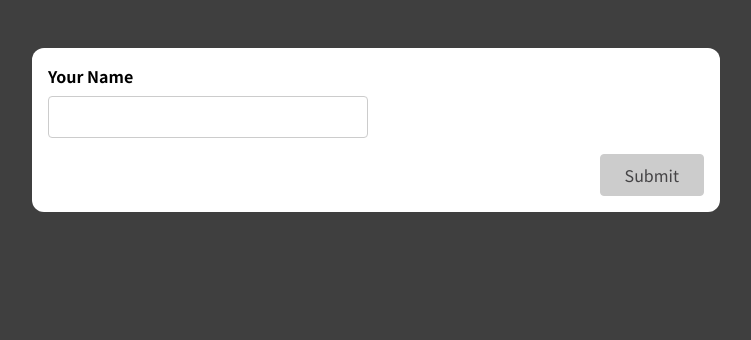
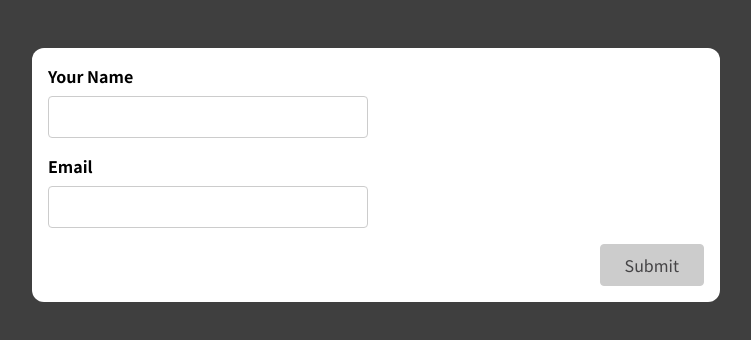
Before and after one commit to jenvdr/REACT-forms-user-input, a React (Create React App) app: page / in a window 1280 px wide. Shown: the top 340 px of the page, without its empty margins (264-1015 px from the left). Built offline with nearby package versions, Linux system fonts and the light colour scheme.

Commit message:
Include email input field and add validation logic

```diff
--- a/src/components/SimpleInput.js
+++ b/src/components/SimpleInput.js
@@ -6,11 +6,20 @@ const SimpleInput = (props) => {
   const enteredNameIsValid = enteredName.trim() !== '' ;
   const nameInputIsInvalid = !enteredNameIsValid && enteredNameTouched;
 
+  const [enteredEmail, setEnteredEmail] = useState("");
+  const [enteredEmailTouched, setEnteredEmailTouched] = useState(false);
+  const enteredEmailIsValid = enteredEmail.trim() !== '' && enteredEmail.includes('@') ;
+  const emailInputIsInvalid = !enteredEmailIsValid && enteredEmailTouched;
+
   let formIsValid = false;
 
-  if (enteredNameIsValid) {
+  if (enteredNameIsValid && enteredEmailIsValid) {
     formIsValid = true;
   }
+
+  const emailInputChangeHandler = (event) => {
+    setEnteredEmail(event.target.value);
+  };
 
   const nameInputChangeHandler = (event) => {
     setEnteredName(event.target.value);
@@ -20,14 +29,21 @@ const SimpleInput = (props) => {
     setEnteredNameTouched(true);
   }
 
+  const emailInputBlurHandler = event => {
+    setEnteredEmailTouched(true);
+  }
+
   const formSubmissionHandler = (event) => {
     event.preventDefault();
 
     setEnteredNameTouched(true);
-    if (!enteredNameIsValid) {
+    setEnteredEmailTouched(true);
+    if (!enteredNameIsValid || !enteredEmailIsValid) {
       return;
     }
 
+    setEnteredEmail("");
+    setEnteredEmailTouched(false);
     setEnteredName("");
     setEnteredNameTouched(false);
   };
@@ -48,6 +64,20 @@ const SimpleInput = (props) => {
           <p className="error-text">Name must not be empty.</p>
         )}
       </div>
+      <div className={`form-control ${emailInputIsInvalid && " invalid"}`}>
+        <label htmlFor="email">Email</label>
+        <input
+          type="email"
+          id="email"
+          pattern="[^ @]*@[^ @]*"
+          onBlur={emailInputBlurHandler}
+          onChange={emailInputChangeHandler}
+          value={enteredEmail}
+        />
+        {emailInputIsInvalid && (
+          <p className="error-text">Email is invalid.</p>
+        )}
+      </div>
       <div className="form-actions">
         <button disabled={!formIsValid}>Submit</button>
       </div>
```
